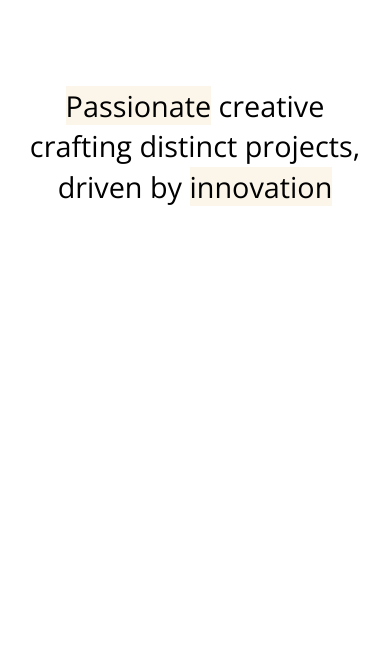
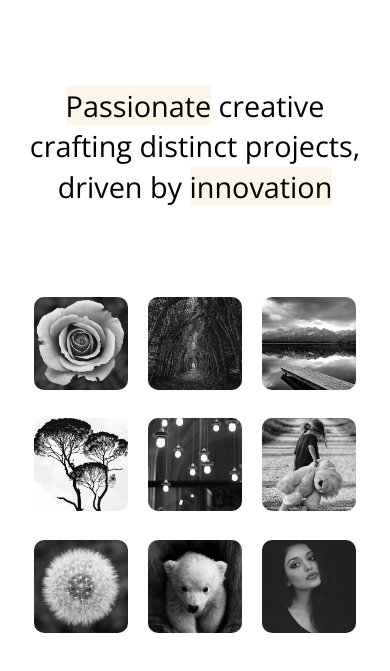
Before and after one commit to narmingeybullayeva/HTML-and-CSS-Projects, a plain HTML site: page Lumina-website/index.html in a window 390 px wide. Shown: the part 87-758 px from the top of the page. Drawn offline with nearby package versions, Linux system fonts and the light colour scheme.

Commit message:
feat: add gallery section with responsive layout and styling

```diff
--- a/Lumina-website/css/styles.css
+++ b/Lumina-website/css/styles.css
@@ -99,6 +99,26 @@ img {
     font-weight: normal;
 }
 
+.gallery-flex {
+    display: flex;
+    justify-content: center;
+    flex-wrap: wrap;
+    gap: 1.3rem;
+}
+
+.gallery-item {
+    width: calc(33.333% - 1.3rem);
+    border-radius: 10px;
+}
+
+.gallery-item img {
+    border-radius: 10px;
+}
+
+.gallery-item:hover {
+    opacity:0.9;
+}
+
 /* media query */
 
 @media(max-width: 768px) {
@@ -114,4 +134,8 @@ img {
     .hero h1 {
         font-size: 1.8rem
     };
+
+    .gallery-item {
+        width: calc(50% - 20px);
+    }
 }
--- a/Lumina-website/index.html
+++ b/Lumina-website/index.html
@@ -37,5 +37,55 @@
         creative crafting distinct projects, driven by  <span class="bg-primary">innovation</span></h1>
       </div>
     </section>
+
+    <section class="gallery">
+      <div class="container container-lg gallery-flex">
+        <div class="gallery-item">
+          <a href="images/image1.jpg">
+            <img src="images/portfolio1.jpg" alt="Portfolio Item 1">
+          </a>
+        </div>
+        <div class="gallery-item">
+          <a href="images/image2.jpg">
+            <img src="images/portfolio2.jpg" alt="Portfolio Item 2">
+          </a>
+        </div>
+        <div class="gallery-item">
+          <a href="images/image3.jpg">
+            <img src="images/portfolio3.jpg" alt="Portfolio Item 3">
+          </a>
+        </div>
+        <div class="gallery-item">
+          <a href="images/image4.jpg">
+            <img src="images/portfolio4.jpg" alt="Portfolio Item 4">
+          </a>
+        </div>
+        <div class="gallery-item">
+          <a href="images/image5.jpg">
+            <img src="images/portfolio5.jpg" alt="Portfolio Item 5">
+          </a>
+        </div>
+        <div class="gallery-item">
+          <a href="images/image6.jpg">
+            <img src="images/portfolio6.jpg" alt="Portfolio Item 6">
+          </a>
+        </div>
+        <div class="gallery-item">
+          <a href="images/image7.jpg">
+            <img src="images/portfolio7.jpg" alt="Portfolio Item 7">
+          </a>
+        </div>
+        <div class="gallery-item">
+          <a href="images/image8.jpg">
+            <img src="images/portfolio8.jpg" alt="Portfolio Item 8">
+          </a>
+        </div>
+        <div class="gallery-item">
+          <a href="images/image9.jpg">
+            <img src="images/portfolio9.jpg" alt="Portfolio Item 9">
+          </a>
+        </div>
+      </div>
+    </section>
   </body>
 </html>
```
